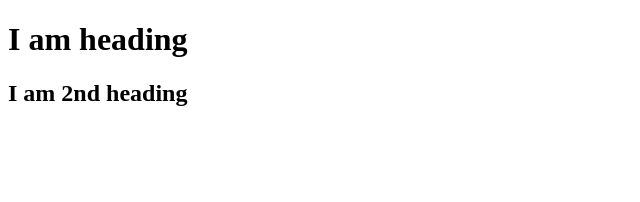
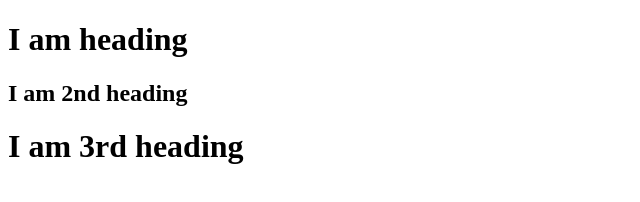
Before and after one commit to abhigupta3985/Sample-repo, a plain HTML site: page index.html in a window 1280 px wide. Shown: the whole page, without its empty margins (0-640 px from the left). Drawn offline with Linux system fonts and the light colour scheme.

Commit message:
3rd commit

```diff
--- a/index.html
+++ b/index.html
@@ -8,5 +8,6 @@
 <body>
     <h1>I am heading</h1>
     <h2> I am 2nd heading</h2>
+    <h1>I am 3rd heading</h1>
 </body>
 </html>
```
